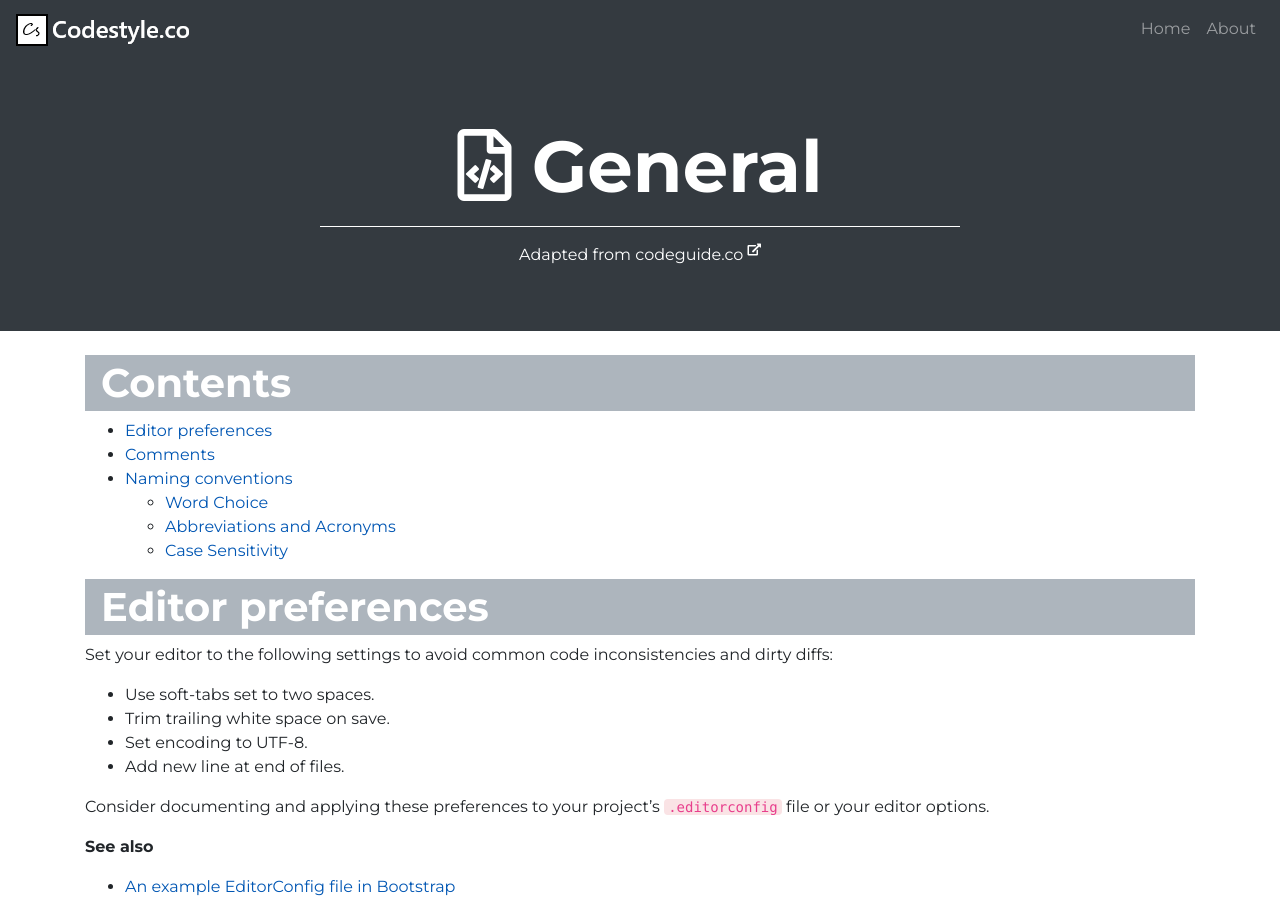
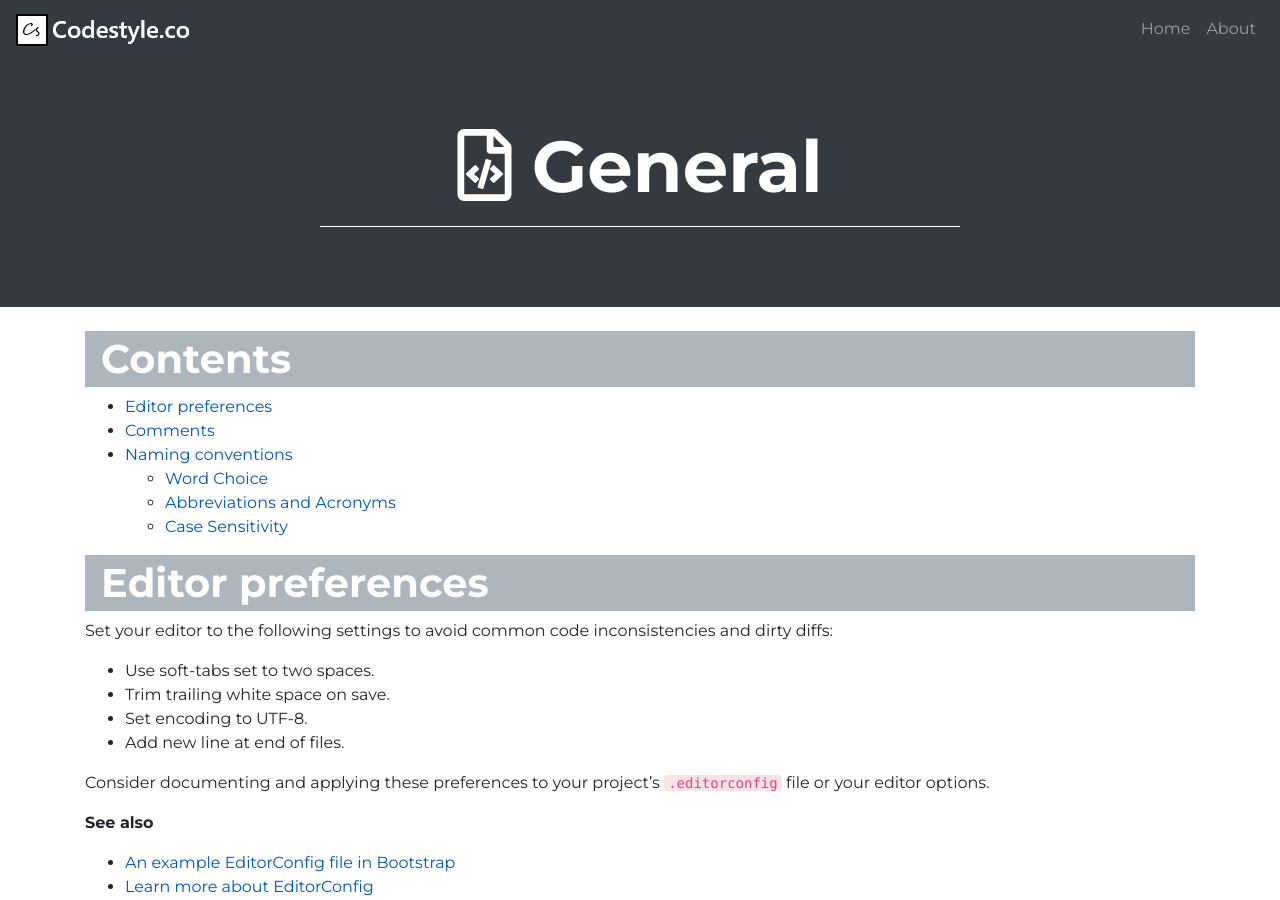
Before and after one commit to scottdorman/codestyle.co, a Jekyll site: the page built from guidelines/general.md, in a window 1280 px wide and 900 px high. Built offline with Jekyll 4.4.1, drawn with Linux system fonts in a browser that asks for light colours; comment, search, counter and statistics services are not loaded.

Commit message:
Update general.md

```diff
--- a/guidelines/general.md
+++ b/guidelines/general.md
@@ -2,9 +2,6 @@
 layout: guideline
 title: General
 icon: "far fa-file-code"
-attribution:
-   url: "http://codeguide.co/#css"
-   title: "Adapted from codeguide.co"
 ---
 
 # Contents
```
